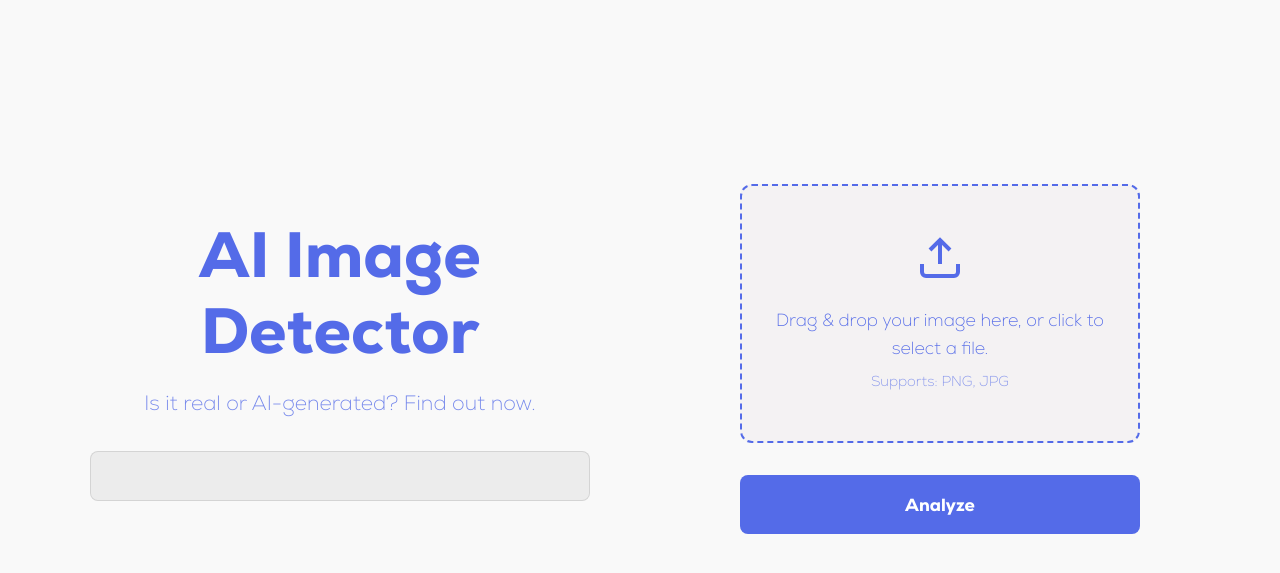
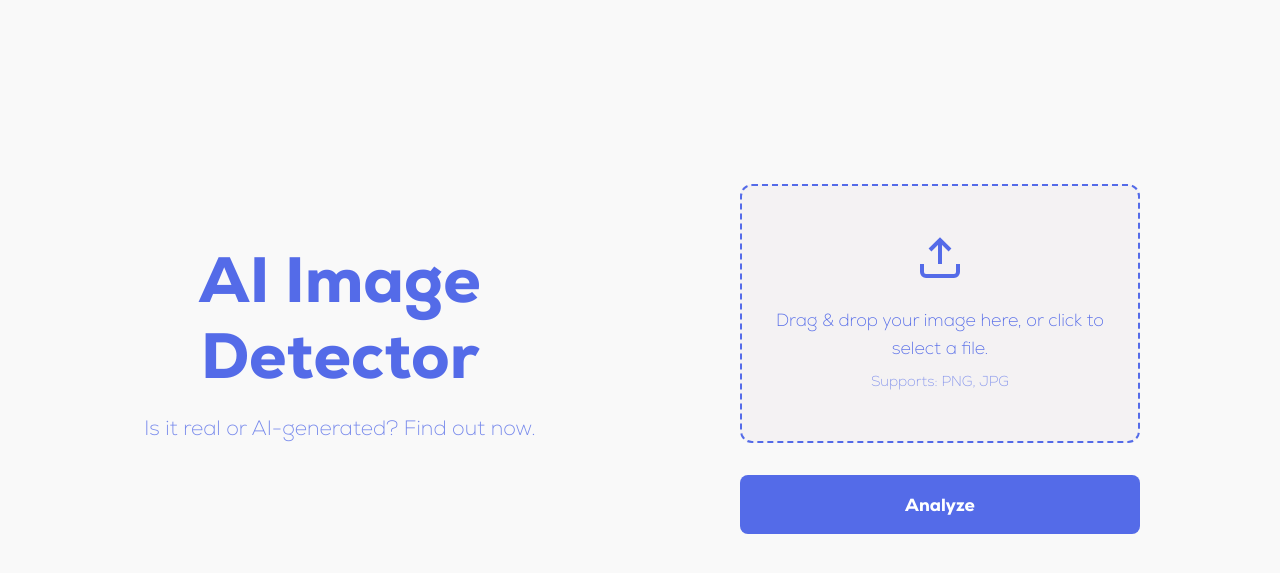
Before and after one commit to 0IhosuI0/GAN_Detector, a Flask app: page / in a window 1280 px wide. Shown: the part 81-654 px from the top of the page. Run offline with Flask 3, Linux system fonts and the light colour scheme.

Commit message:
아스키 코드 삭제

```diff
--- a/src/static/script.js
+++ b/src/static/script.js
@@ -183,7 +183,7 @@
         const formData = new FormData();
         formData.append("file", file);
 
-        fetch("http://192.168.192.244:5050/api/analyze", {
+        fetch("http://192.168.192.111:5050/api/analyze", {
             method: "POST",
             body: formData
         })
@@ -351,21 +351,6 @@
 
         this.handleResize();
     }
-
-    handleResize() {
-        const width = window.innerWidth;
-
-        const asciiArt = document.querySelector('.ascii-art pre');
-        if (!asciiArt) return;
-
-        if (width <= 480) {
-            asciiArt.style.fontSize = '0.6rem';
-        } else if (width <= 768) {
-            asciiArt.style.fontSize = '0.7rem';
-        } else {
-            asciiArt.style.fontSize = '0.8rem';
-        }
-    }
 }
 
 // 애니메이션 관리
--- a/src/static/style.css
+++ b/src/static/style.css
@@ -209,29 +209,6 @@
     margin-bottom: 2rem;
     color: var(--text-color);
     opacity: 0.8;
-}
-
-/* ASCII Art */
-.ascii-art {
-    margin-top: 2rem;
-}
-
-.ascii-art pre {
-    font-family: 'Nexa-ExtraLight';
-    font-size: 1.2rem;
-    line-height: 1.2;
-    color: var(--ascii-color);
-    text-align: center;
-    background: rgba(0, 0, 0, 0.05);
-    padding: 1.5rem;
-    border-radius: 8px;
-    border: 1px solid rgba(0, 0, 0, 0.1);
-    overflow-x: auto;
-}
-
-[data-theme="dark"] .ascii-art pre {
-    background: rgba(255, 255, 255, 0.05);
-    border-color: rgba(255, 255, 255, 0.1);
 }
 
 /* 결과화면 : 이미지 프리뷰 */
@@ -542,10 +519,6 @@
         font-size: 1.1rem;
     }
 
-    .ascii-art pre {
-        font-size: 0.7rem;
-        padding: 1rem;
-    }
 
     .header-content {
         padding: 1rem;
```
